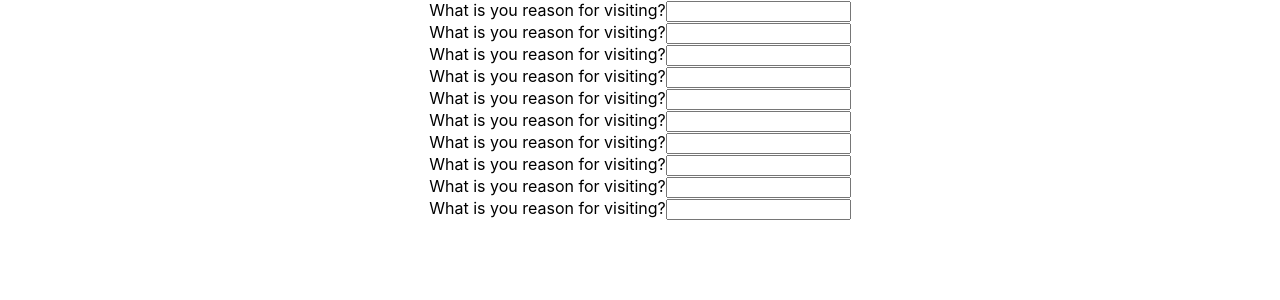
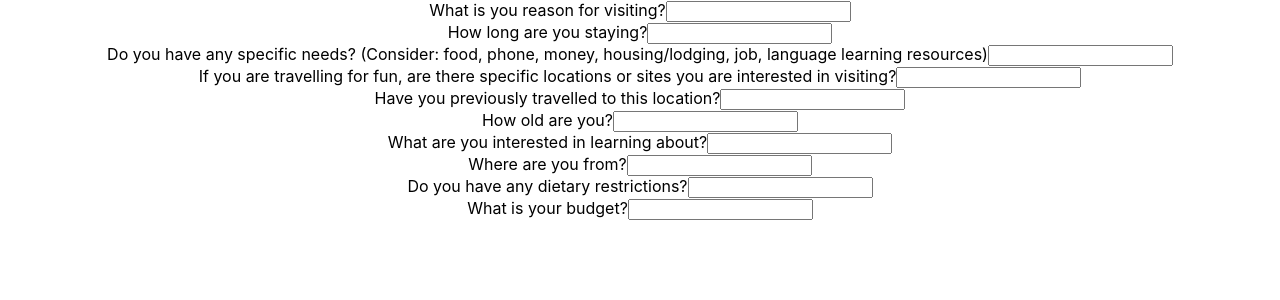
Before and after one commit to IsaacWeber1/community-connect, a React (Create React App) app: page / in a window 1280 px wide. Shown: the top 300 px of the page. Built offline with nearby package versions, Linux system fonts and the light colour scheme.

Commit message:
wrote question forms for 10 questions

```diff
--- a/src/form-components/FirstQuestionSet.tsx
+++ b/src/form-components/FirstQuestionSet.tsx
@@ -14,7 +14,7 @@ export function FirstQuestionSet(): JSX.Element {
             </Form.Group>
 
             <Form.Group controlId="reasonForTrip">
-                <Form.Label>What is you reason for visiting?</Form.Label>
+                <Form.Label>How long are you staying?</Form.Label>
                 <Form.Control
                 value={purpose}
                 onChange={(event: React.ChangeEvent<HTMLInputElement>) => setPurpose(event.target.value)}>
@@ -22,7 +22,7 @@ export function FirstQuestionSet(): JSX.Element {
             </Form.Group>
 
             <Form.Group controlId="reasonForTrip">
-                <Form.Label>What is you reason for visiting?</Form.Label>
+                <Form.Label>Do you have any specific needs? (Consider: food, phone, money, housing/lodging, job, language learning resources)</Form.Label>
                 <Form.Control
                 value={purpose}
                 onChange={(event: React.ChangeEvent<HTMLInputElement>) => setPurpose(event.target.value)}>
@@ -30,7 +30,7 @@ export function FirstQuestionSet(): JSX.Element {
             </Form.Group>
 
             <Form.Group controlId="reasonForTrip">
-                <Form.Label>What is you reason for visiting?</Form.Label>
+                <Form.Label>If you are travelling for fun, are there specific locations or sites you are interested in visiting?</Form.Label>
                 <Form.Control
                 value={purpose}
                 onChange={(event: React.ChangeEvent<HTMLInputElement>) => setPurpose(event.target.value)}>
@@ -38,7 +38,7 @@ export function FirstQuestionSet(): JSX.Element {
             </Form.Group>
 
             <Form.Group controlId="reasonForTrip">
-                <Form.Label>What is you reason for visiting?</Form.Label>
+                <Form.Label>Have you previously travelled to this location?</Form.Label>
                 <Form.Control
                 value={purpose}
                 onChange={(event: React.ChangeEvent<HTMLInputElement>) => setPurpose(event.target.value)}>
@@ -46,7 +46,7 @@ export function FirstQuestionSet(): JSX.Element {
             </Form.Group>
 
             <Form.Group controlId="reasonForTrip">
-                <Form.Label>What is you reason for visiting?</Form.Label>
+                <Form.Label>How old are you?</Form.Label>
                 <Form.Control
                 value={purpose}
                 onChange={(event: React.ChangeEvent<HTMLInputElement>) => setPurpose(event.target.value)}>
@@ -54,7 +54,7 @@ export function FirstQuestionSet(): JSX.Element {
             </Form.Group>
 
             <Form.Group controlId="reasonForTrip">
-                <Form.Label>What is you reason for visiting?</Form.Label>
+                <Form.Label>What are you interested in learning about?</Form.Label>
                 <Form.Control
                 value={purpose}
                 onChange={(event: React.ChangeEvent<HTMLInputElement>) => setPurpose(event.target.value)}>
@@ -62,7 +62,7 @@ export function FirstQuestionSet(): JSX.Element {
             </Form.Group>
 
             <Form.Group controlId="reasonForTrip">
-                <Form.Label>What is you reason for visiting?</Form.Label>
+                <Form.Label>Where are you from?</Form.Label>
                 <Form.Control
                 value={purpose}
                 onChange={(event: React.ChangeEvent<HTMLInputElement>) => setPurpose(event.target.value)}>
@@ -70,7 +70,7 @@ export function FirstQuestionSet(): JSX.Element {
             </Form.Group>
 
             <Form.Group controlId="reasonForTrip">
-                <Form.Label>What is you reason for visiting?</Form.Label>
+                <Form.Label>Do you have any dietary restrictions?</Form.Label>
                 <Form.Control
                 value={purpose}
                 onChange={(event: React.ChangeEvent<HTMLInputElement>) => setPurpose(event.target.value)}>
@@ -78,7 +78,7 @@ export function FirstQuestionSet(): JSX.Element {
             </Form.Group>
 
             <Form.Group controlId="reasonForTrip">
-                <Form.Label>What is you reason for visiting?</Form.Label>
+                <Form.Label>What is your budget?</Form.Label>
                 <Form.Control
                 value={purpose}
                 onChange={(event: React.ChangeEvent<HTMLInputElement>) => setPurpose(event.target.value)}>
```
